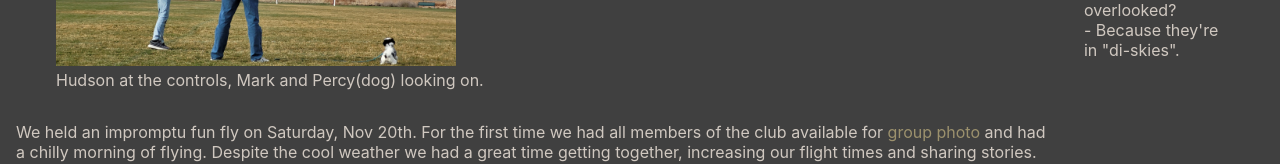
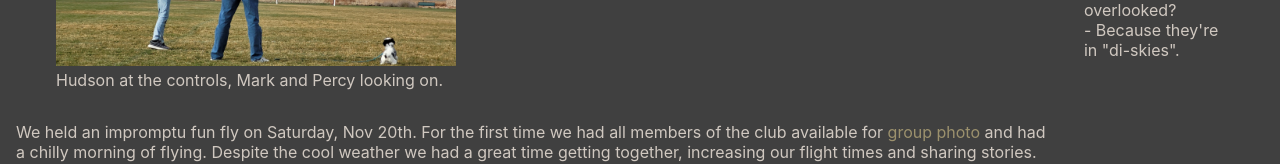
Before and after one commit to desertskyrangers/www.desertskyrangers.org, a React (Create React App) app: page / in a window 1280 px wide. Shown: the part 445-609 px from the top of the page. Built offline with nearby package versions, Linux system fonts and the light colour scheme.

Commit message:
Photo captions

```diff
--- a/src/Activities.js
+++ b/src/Activities.js
@@ -9,7 +9,7 @@ export default class Activities extends React.Component {
 				<h2>Nov 2021 Fun-Fly</h2>
 				<figure>
 					<img className='photo' src='/photos/dsr-funfly-2021-11-20.jpg' alt='DRS Fun Fly'/>
-					<figcaption>Hudson at the controls, Mark and Percy(dog) looking on.</figcaption>
+					<figcaption>Hudson at the controls, Mark and Percy looking on.</figcaption>
 				</figure>
 				<p>
 					We held an impromptu fun fly on Saturday, Nov 20th. For the first time we had all members
--- a/src/Home.js
+++ b/src/Home.js
@@ -16,7 +16,7 @@ export default class Home extends React.Component {
                         <h2>Nov 2021 Fun-Fly</h2>
                         <figure>
                             <img className='photo' src='/photos/dsr-funfly-2021-11-20.jpg' alt='DRS Fun Fly'/>
-                            <figcaption>Hudson at the controls, Mark and Percy(dog) looking on.</figcaption>
+                            <figcaption>Hudson at the controls, Mark and Percy looking on.</figcaption>
                         </figure>
                         <p>
                             We held an impromptu fun fly on Saturday, Nov 20th. For the first time we had all members
```
